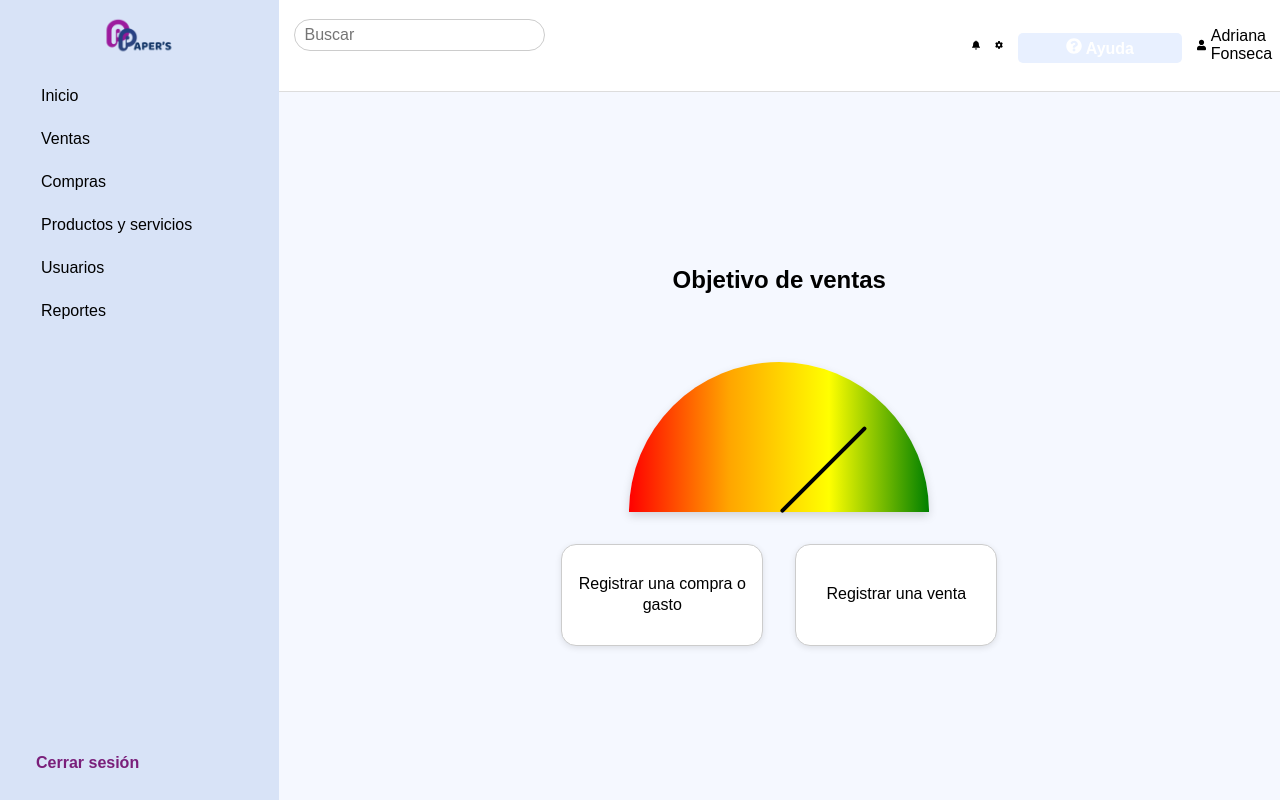
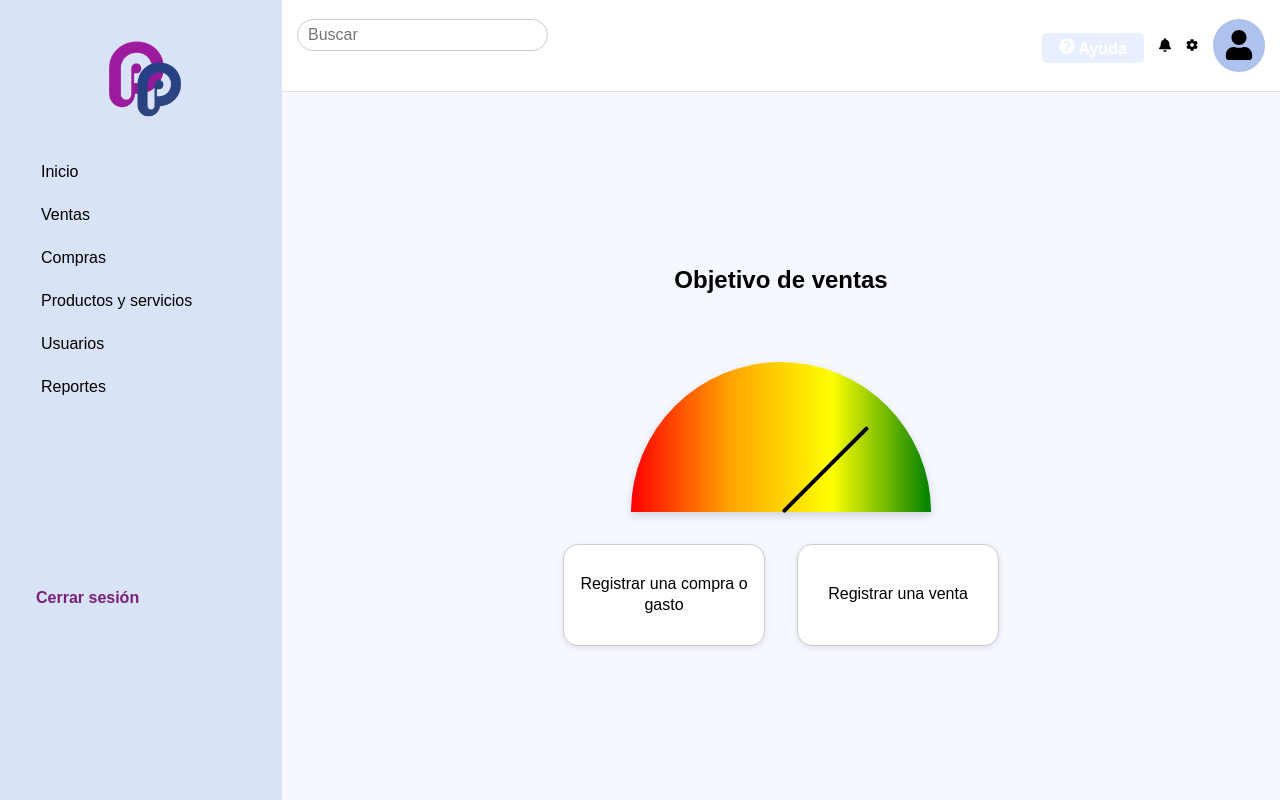
Before and after one commit to SeleneDaza/ProyectoPapers, a React (Vite) app in the folder papers/: page /dashboard in a window 1280 px wide. Built offline with nearby package versions, Linux system fonts and the light colour scheme; the HTML template or start-up script is replaced by a standard one.

Commit message:
arreglos_header_sidebar

```diff
--- a/papers/src/components/Layout.css
+++ b/papers/src/components/Layout.css
@@ -33,8 +33,8 @@ html, body {
 }
 
 .sidebar-logo {
-  width: 80px;
-  margin-bottom: 1rem;
+  width: 100px;
+  margin: 1rem;
 }
 
 .sidebar-menu {
@@ -55,12 +55,12 @@ html, body {
 }
 
 .sidebar-menu li:hover {
-  background-color: #c0d0f0;
+  background-color: #adc2ec;
   border-radius: 8px;
 }
 
 .logout-btn {
-  margin-top: auto;
+  margin: auto;
   background: none;
   border: none;
   color: #7a1f7a;
@@ -83,16 +83,17 @@ html, body {
 
 /* --- HEADER SUPERIOR --- */
 .header {
-    display: flex;
+  display: flex;
   justify-content: space-between;
-  align-items: center;
   padding: 15px;
   background-color: white;
   border-bottom: 1px solid #ddd;
-  width: 77vw;
+  width: auto;
   height: 8vh;
 }
-
+.search-bar{
+  margin-top: 0.4%;
+}
 .search-bar input {
   padding: 6px 10px;
   border-radius: 20px;
@@ -103,6 +104,17 @@ html, body {
   display: flex;
   align-items: center;
   gap: 15px;
+}
+
+.header-icon{
+  height: 30px;
+  width: 30px;
+}
+
+.user-info{
+  padding: 5%;
+  border-radius: 80px;
+  background-color: #adc2ec;
 }
 
 .help-btn {
@@ -116,7 +128,7 @@ html, body {
 .user-info {
   display: flex;
   align-items: center;
-  gap: 5px;
+  gap:30px;
 }
 
 /* --- CONTENIDO DE CADA PÁGINA --- */
--- a/papers/src/pages/Header.jsx
+++ b/papers/src/pages/Header.jsx
@@ -10,11 +10,12 @@ function Header() {
       </div>
 
       <div className="header-right">
+                <button className="help-btn"><FaQuestionCircle /> Ayuda</button>
         <FaBell className="header-icon" />
         <FaCog className="header-icon" />
-        <button className="help-btn"><FaQuestionCircle /> Ayuda</button>
         <div className="user-info">
-          <FaUser /> Adriana Fonseca
+          <FaUser className="header-icon" />
+
         </div>
       </div>
     </header>
--- a/papers/src/pages/SideBar.jsx
+++ b/papers/src/pages/SideBar.jsx
@@ -1,7 +1,7 @@
 import React from "react";
 import { useNavigate } from "react-router-dom";
 import "../components/Dashboard.css";
-import logo from "../assets/logo.png";
+import logo from "../assets/simplelogo.png";
 
 function Sidebar() {
   const navigate = useNavigate();
```
